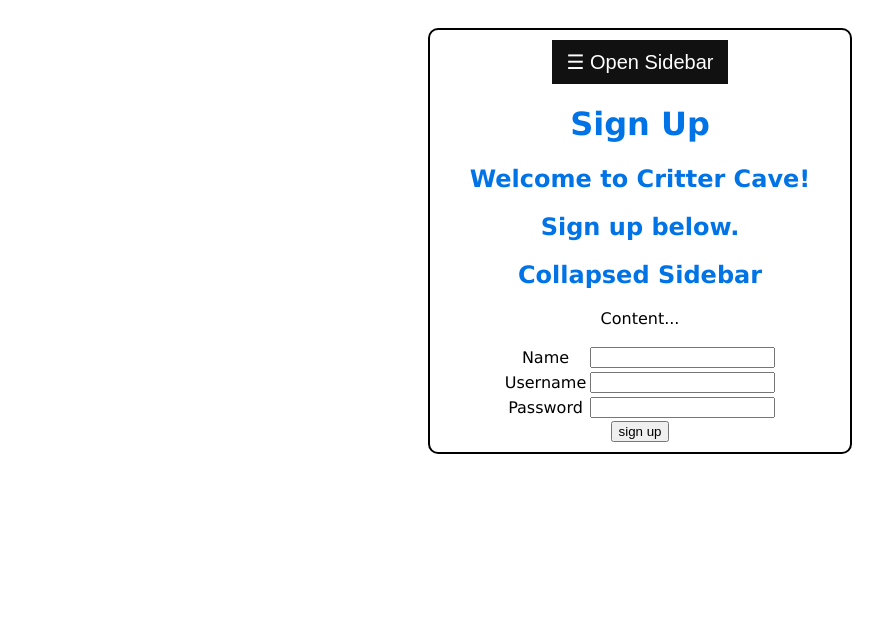
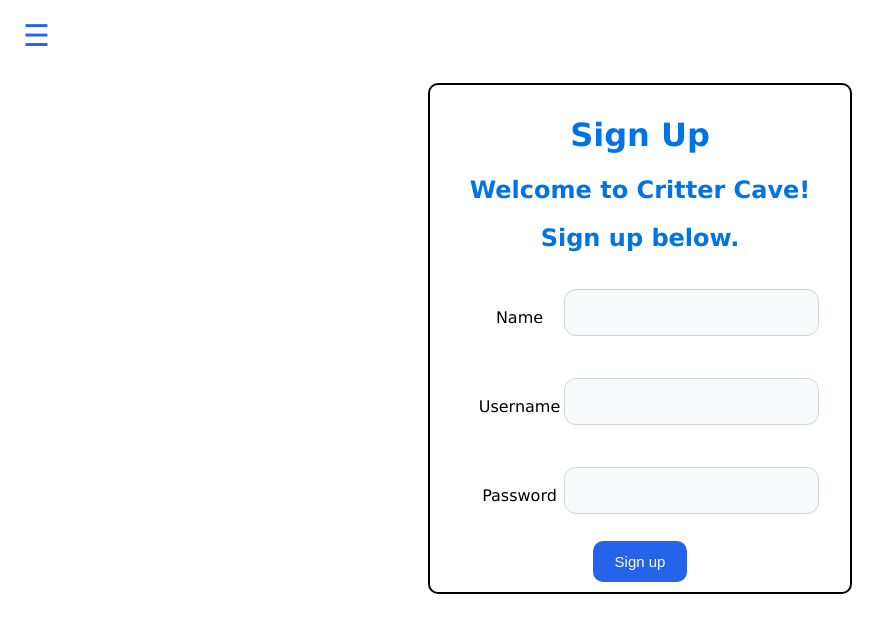
Before and after one commit to megdugan/CritterCave, a Flask app: page /signup/ in a window 1280 px wide. Shown: the top 633 px of the page, without its empty margins (0-890 px from the left). Run offline with Flask 3, Linux system fonts and the light colour scheme.

Commit message:
fixed the signin and signup page

```diff
--- a/static/script.js
+++ b/static/script.js
@@ -9,3 +9,17 @@ function closeNav() {
   document.getElementById("mySidebar").style.width = "0";
   document.getElementById("main").style.marginLeft = "0";
 }
+
+/* Set the width of the sidebar to 250px and the left margin of the page content to 250px */
+function openNavall() {
+  document.getElementById("mySidebar").style.width = "250px";
+  document.getElementById("main").style.marginLeft = "250px";
+  document.getElementById("first_main").style.marginLeft = "250px";
+}
+
+/* Set the width of the sidebar to 0 and the left margin of the page content to 0 */
+function closeNavall() {
+  document.getElementById("mySidebar").style.width = "0";
+  document.getElementById("main").style.marginLeft = "0";
+  document.getElementById("first_main").style.marginLeft = "0";
+}
--- a/static/style.css
+++ b/static/style.css
@@ -3,7 +3,6 @@
 /* CSS Variables --------------------- */
 HTML {
     --color-header: #0073e6;
-    --color-focus: #5ba300;
     --color-alert: #b51963;
     --color-nav-fg: white;
     --font-family: Verdana;
@@ -77,6 +76,7 @@ nav a:hover, nav a:focus {
     background-color: var(--color-focus);
 }
 
+/*Sign up and Sign In Page CSS*/
 /* The sidebar menu */
 .sidebar {
   height: 100%; /* 100% Full-height */
@@ -117,21 +117,23 @@ nav a:hover, nav a:focus {
 
 /* The button used to open the sidebar */
 .openbtn {
-  font-size: 20px;
+  font-size: 30px;
   cursor: pointer;
-  background-color: #111;
-  color: white;
+  color: #2563eb;
+  background-color: white;
   padding: 10px 15px;
   border: none;
+  transition: transform 0.3s ease;
+
 }
 
 .openbtn:hover {
-  background-color: #444;
+  transform: rotate(90deg);
 }
 
 /* Style page content - use this if you want to push the page content to the right when you open the side navigation */
-#main {
-  transition: margin-left .5s; /* If you want a transition effect */
+.main {
+  transition: margin-left .5s;
   padding: 20px;
 }
 
@@ -141,8 +143,10 @@ nav a:hover, nav a:focus {
   .sidebar a {font-size: 18px;}
 }
 
+
+
 /*The log in css container*/
-#log_container{
+.log_container{
     width: 400px;
     margin: 0 auto;
     border: 2px solid;
@@ -151,13 +155,51 @@ nav a:hover, nav a:focus {
     text-align: center;
 }
 
-#sign_up_form{
+
+.sign_up_form{
     justify-items: center;
 }.topbar {
     display:grid;
     grid-template-columns: 60% 39%;
 }
 
+
+.sign_up_form input[type="username"],
+.sign_up_form input[type="password"],
+.sign_up_form input[type="name"],
+.sign_up_form select{
+    width: 100%;
+    max-width: calc(100% - 20px);
+    padding: 14px 18px;
+    margin: 14px auto 24px;
+    display: block;
+    text-align: left;
+    font-size: 15px;
+    border: 1px solid #d1d5db;
+    border-radius: 12px;
+    background: #f9fafb;
+    transition: border-color 0.2s, background 0.2s;
+}
+
+.sign_up_form input[type="submit"],
+form > p > input[type="submit"] {
+    background: #2563eb;
+    color: white;
+    padding: 12px 22px;
+    border-radius: 10px;
+    border: none;
+    font-size: 15px;
+    cursor: pointer;
+    transition: background 0.15s;
+}
+
+.sign_up_form input[type="submit"]:hover,
+form > p > input[type="submit"]:hover {
+    background: #1d4ed8;
+}
+.sign_up_form form p {
+    margin: 0;
+}
 
 /* Settings Page + Block Formatting --------------------- */
 .settings {
--- a/templates/signup.html
+++ b/templates/signup.html
@@ -6,7 +6,7 @@
     <meta charset="UTF-8">
     <meta name="viewport" content="width=device-width, initial-scale=1.0">
     <link rel='stylesheet' href="{{url_for('static', filename = 'style.css')}}">
-    <script src="{{ url_for('static', filename='/script.js') }}"></script>
+    <script src="{{ url_for('static', filename='script.js') }}"></script>
     <title>Document</title>
  </head>
  <body>
@@ -16,35 +16,38 @@
   <a href="javascript:void(0)" class="closebtn" onclick="closeNav()">&times;</a>
   <a href="{{url_for('signup')}}">Sign Up</a>
   <a href="{{url_for('signin')}}">Sign In</a>
+  <a href="{{url_for('welcome')}}">Back</a>
 </div>
 
-<div id="main">
+<div>
+    <button class="openbtn" onclick="openNav()">&#9776; </button>
+</div>
 
-    <div id="log_container">
-        <button class="openbtn" onclick="openNav()">&#9776; Open Sidebar</button>
+<div class="main" id="main" >
+
+    <div class="log_container">
+
         <h1>Sign Up</h1>
 
         <h2>Welcome to Critter Cave!</h3>
         <h2>Sign up below.</h3>
-        <h2>Collapsed Sidebar</h2>
-        <p>Content...</p>
 
-        <form id="sign_up_form" method=POST action="">
+        <form class="sign_up_form" method=POST action="">
             <table>
                 <tr>
                     <td><label for="name">Name</label></td>
-                    <td><input id="name" name='name' value=""></td>
+                    <td><input type="name" id="name" name='name' value=""></td>
                 </tr>
                 <tr>
                     <td><label for="username">Username</label></td>
-                    <td><input id="username" name='username' value=""></td>
+                    <td><input type="username" id="username" name='username' value=""></td>
                 </tr>
                 <tr>
                     <td><label for="password">Password</label></td>
-                    <td><input id="password" name='password' value=""></td>
+                    <td><input type="password" id="password" name='password' value=""></td>
                 </tr>
             </table>
-            <input type="submit" name="submit" value="sign up">
+            <input type="submit" name="submit" value="Sign up">
         </form>
 
     </div>
```
Also changed, not shown: templates/base.html (+18 -8 lines), templates/profile.html (+16 -0 lines), templates/signin.html (+11 -8 lines).
